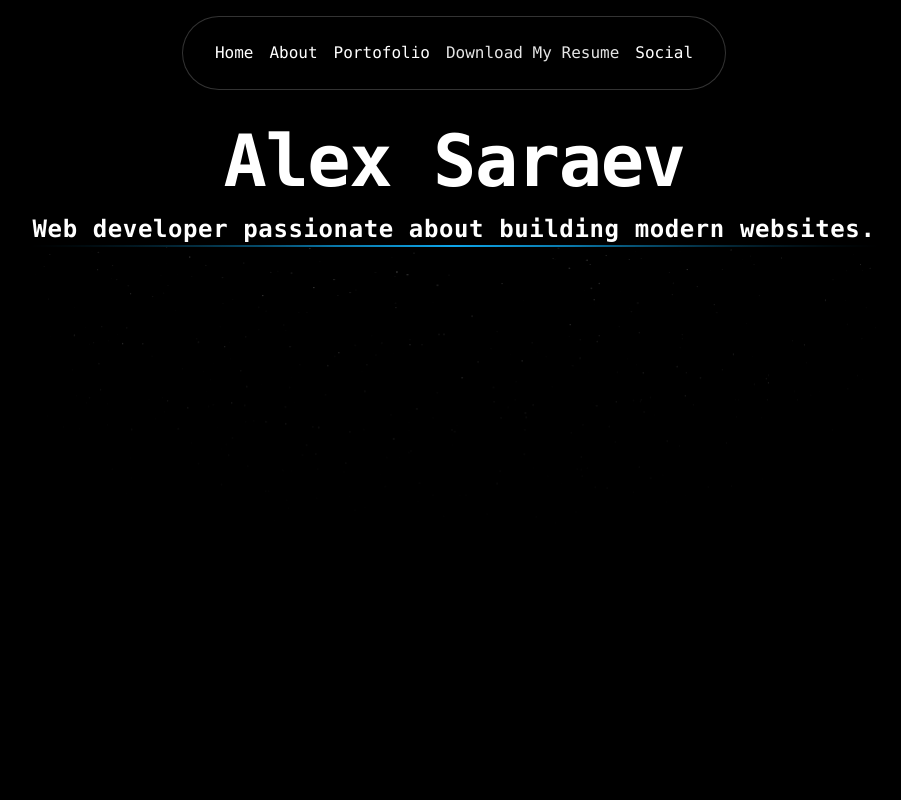
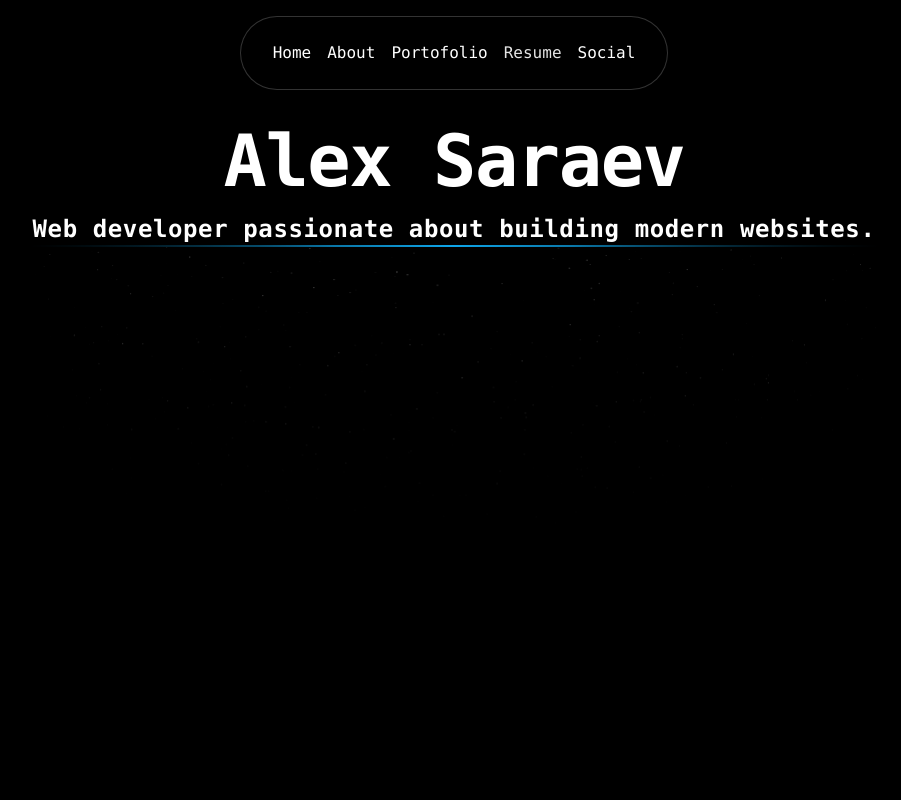
Before and after one commit to AlexSaraev020/Alex_Saraev_CV_Online, a Next.js app: page / in a window 1280 px wide. Shown: the top 800 px of the page, without its empty margins (186-1087 px from the left). Built offline with nearby package versions, Linux system fonts and the light colour scheme.

Commit message:
v1.0 CV added

```diff
--- a/components/Header.tsx
+++ b/components/Header.tsx
@@ -44,7 +44,7 @@ export default function Header() {
                             <ProductItem title={'World Wide Lens'} description={'Stay informed with the latest news from around the world'} href={'/'} src={World_Wide_Lens} />
                         </div>
                     </MenuItem>
-                        <HoveredLink href={'/download/AlexSaraevResume.pdf'} download >Download My Resume</HoveredLink>
+                        <HoveredLink href={'/download/AlexSaraevResume.pdf'} download >Resume</HoveredLink>
                     <MenuItem click={() => scrollTo('#social')} setActive={setActive} active={active} item="Social" >
                         <HoveredLink >Contact Me</HoveredLink>
                     </MenuItem>
```
